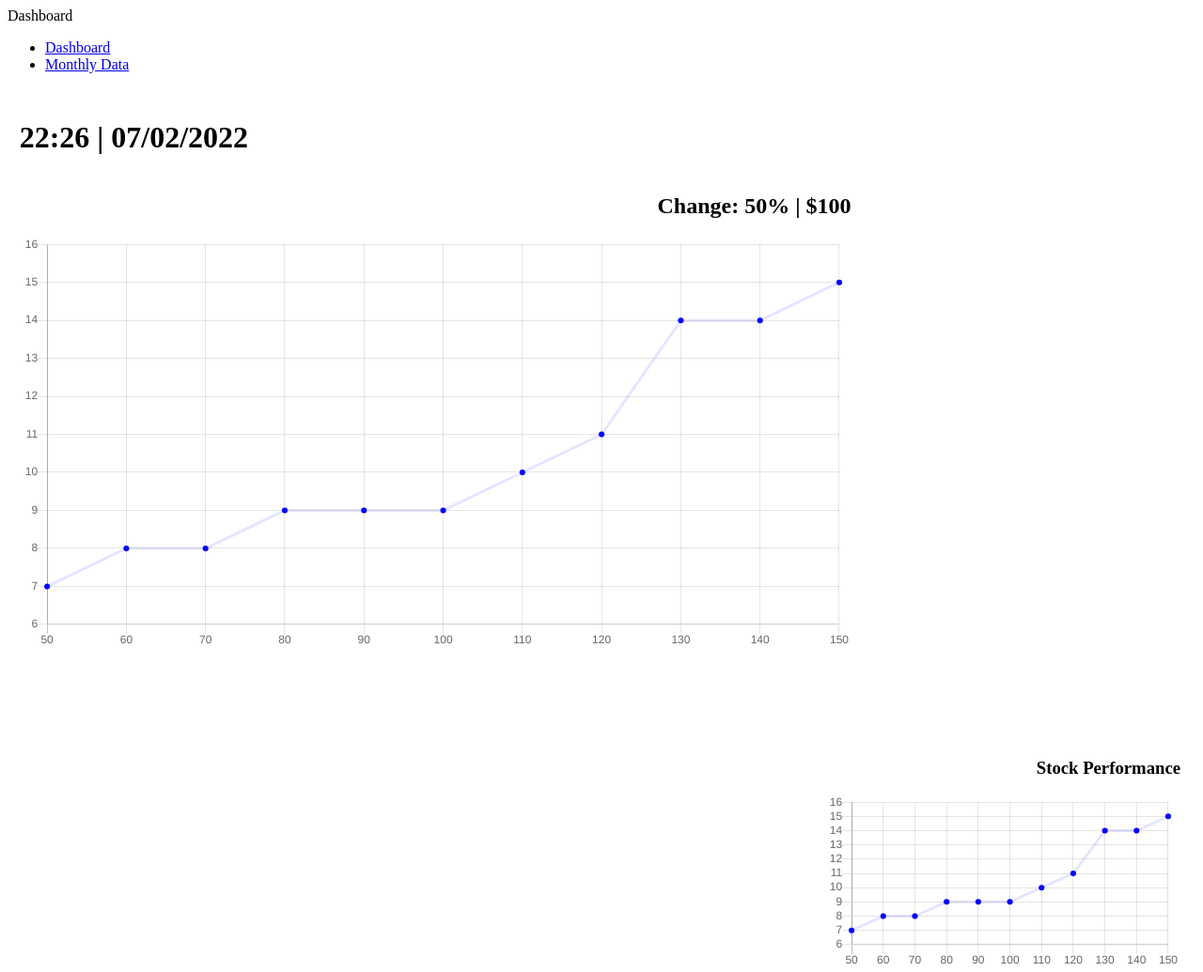
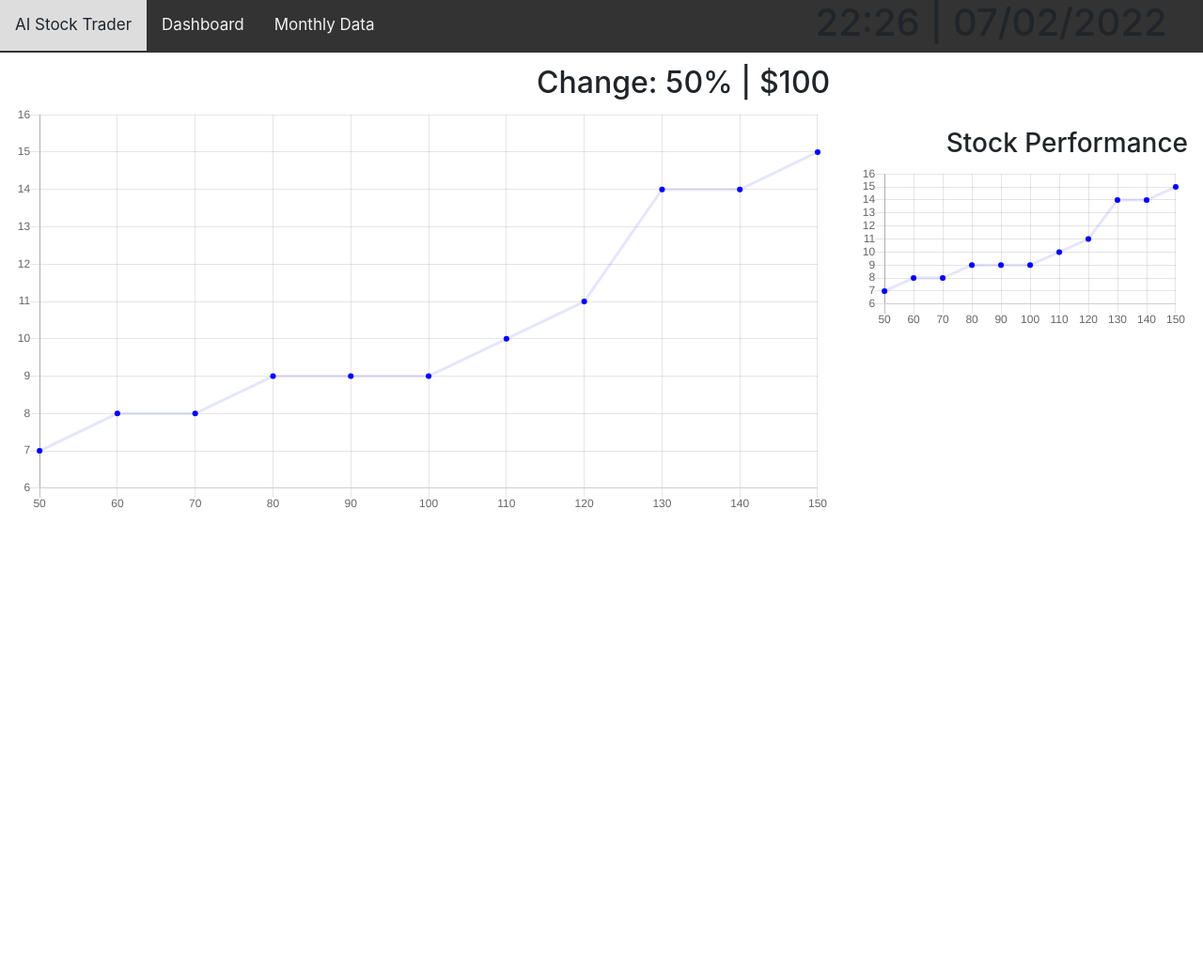
Before and after one commit to C-Taylor26/Final-Year-Project, a PHP site: page /Pages/overview.php in a window 1280 px wide. Shown: the top 1035 px of the page at 94% size. After the commit the page ends 541 px from the top, so only its background shows below. Run offline with PHP 8.4, Linux system fonts and the light colour scheme.

Commit message:
Basic nav bar

```diff
--- a/Site/Pages/overview.php
+++ b/Site/Pages/overview.php
@@ -1,36 +1,70 @@
 <HTML>
 
 <!-- Bootstrap -->
-<!--<link rel="stylesheet" href="https://maxcdn.bootstrapcdn.com/bootstrap/4.0.0/css/bootstrap.min.css" integrity="sha384-Gn5384xqQ1aoWXA+058RXPxPg6fy4IWvTNh0E263XmFcJlSAwiGgFAW/dAiS6JXm" crossorigin="anonymous">
--->
+<link rel="stylesheet" href="https://maxcdn.bootstrapcdn.com/bootstrap/4.0.0/css/bootstrap.min.css" integrity="sha384-Gn5384xqQ1aoWXA+058RXPxPg6fy4IWvTNh0E263XmFcJlSAwiGgFAW/dAiS6JXm" crossorigin="anonymous">
+
 <!-- JS Charts -->
 <script src="https://cdnjs.cloudflare.com/ajax/libs/Chart.js/2.9.4/Chart.js"></script>
 
 <head>
+    <title>Dashboard</title>
+
+    <style>
+        .nav-bar {
+            overflow: hidden;
+            background-color: #333;
+        }
+
+        .nav-bar a {
+            float: left;
+            color: #f2f2f2;
+            text-align: center;
+            padding: 14px 16px;
+            text-decoration: none;
+            font-size: 17px;
+        }
+
+        .nav-bar a:hover {
+            background-color: #ddd;
+            color: black;
+        }
+
+        .nav-bar a.active {
+            background-color: #04AA6D;
+            color: white;
+        }
+        .clock {
+            float: right;
+            padding: 0 3%;
+        }
+        .banner-title {
+            float: left;
+            padding 0 3% 0 0;
+            background-color: #04AA6D;
+            color: white;
+        }
+
+    </style>
     <link rel="stlyesheet" href="../CSS/banner.css"
 
-    <title>Dashboard</title>
+
     <!-- BANNER -->
 </head>
 
 <body>
-    <header>
-        <nav>
-            <ul class="nav-bar">
-                <li><a href="#">Dashboard</a></li>
-                <li><a href="#">Monthly Data</a></li>
-            </ul>
-        </nav>
-
-
-    </header>
+    <div class="nav-bar">
+        <a class="banner-title">AI Stock Trader</a>
+        <a href="#">Dashboard</a>
+        <a href="#">Monthly Data</a>
+        <h1 id="dateTime" class="clock"></h1>
+    </div>
 
 
 
     <div id="content">
         <div id="left" style="float: left;width: 70%; padding: 1%;">
             <div id="t-l">
-                <h1 id="dateTime"></h1>
+                <!--<h1 id="dateTime"></h1>-->
                 <h2 id="change" style="float: right">Change: 50% | $100</h2>
             </div>
             <div id="m-l">
```
Also changed, not shown: Site/CSS/banner.css (+16 -15 lines).
